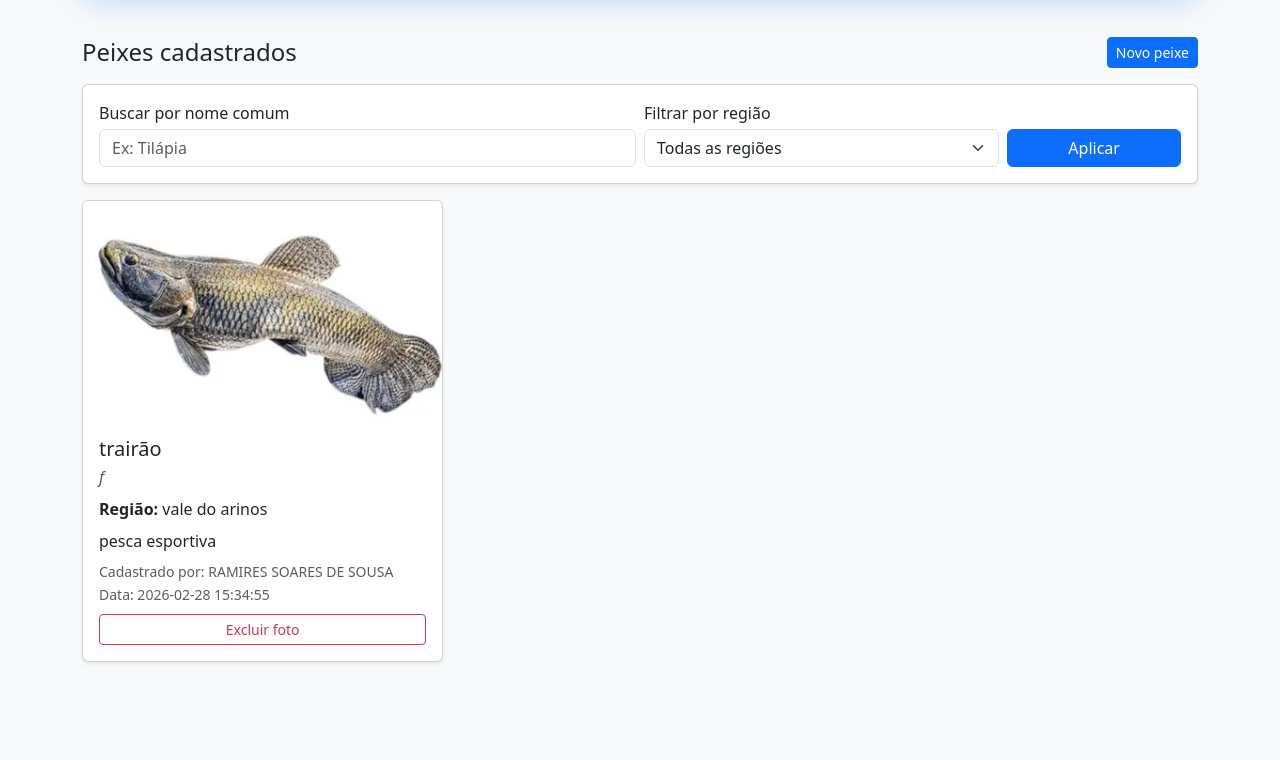
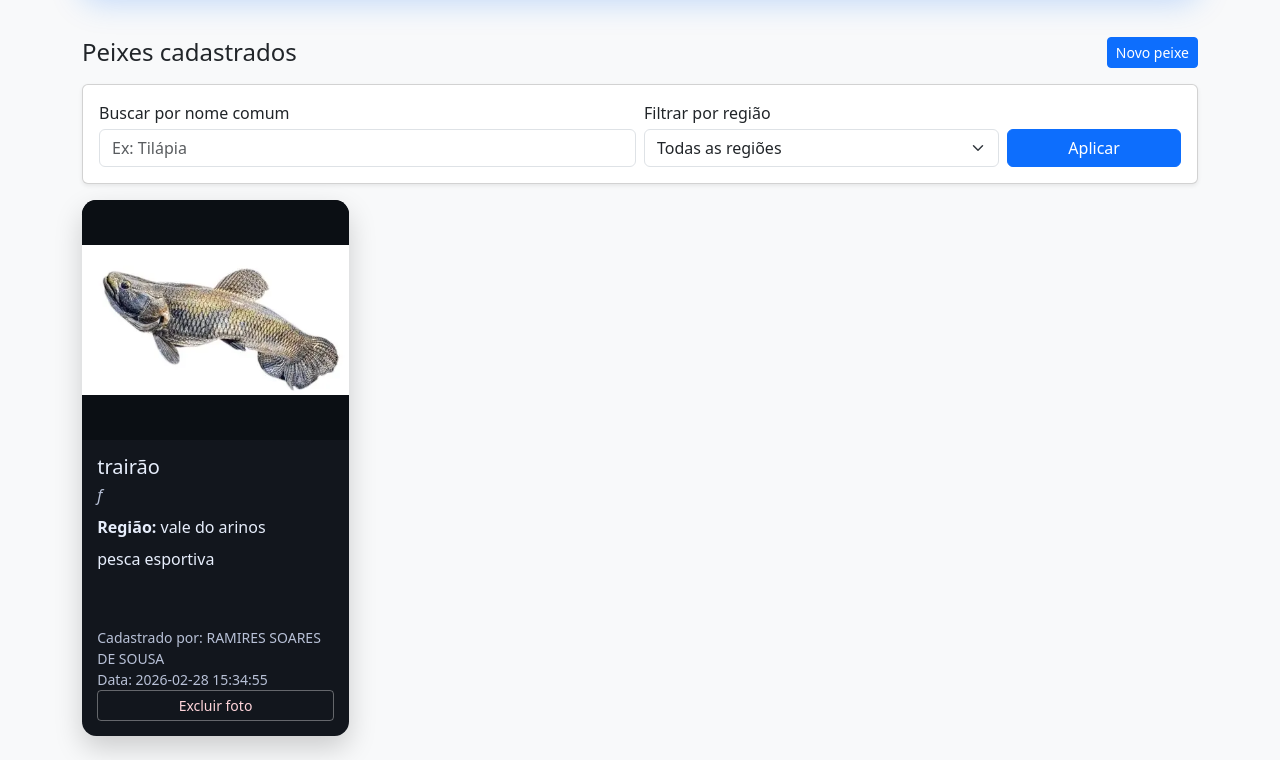
Before and after one commit to ramiressoares/app-catalogo, a Flask app: page /inicio in a window 1280 px wide. Shown: the part 342-1102 px from the top of the page. Before the commit the page ends 1005 px from the top, so only its background shows below. Run offline with Flask 3, Linux system fonts and the light colour scheme; a user stored in the database is signed in; data comes from the database, SQL or seed files in the repository.

Commit message:
melhorando layout estilo spotfy e visualizacao de imagem em modal

```diff
--- a/static/css/styles.css
+++ b/static/css/styles.css
@@ -37,8 +37,119 @@
 
 .fish-card-image {
     width: 100%;
-    height: 220px;
-    object-fit: cover;
+    height: 240px;
+    object-fit: contain;
+    background: #0b0f14;
+}
+
+.fish-grid {
+    display: grid;
+    gap: 1rem;
+    grid-template-columns: repeat(auto-fill, minmax(250px, 1fr));
+}
+
+.fish-card {
+    border-radius: 0.9rem;
+    overflow: hidden;
+    background: #12161d;
+    color: #e7eefc;
+    box-shadow: 0 12px 28px rgba(0, 0, 0, 0.18);
+    transition: transform 0.2s ease, box-shadow 0.2s ease;
+    height: 100%;
+    display: flex;
+    flex-direction: column;
+}
+
+.fish-card:hover {
+    transform: translateY(-2px);
+    box-shadow: 0 16px 30px rgba(0, 0, 0, 0.22);
+}
+
+.fish-image-button {
+    border: 0;
+    padding: 0;
+    width: 100%;
+    background: #0b0f14;
+    display: block;
+    cursor: zoom-in;
+}
+
+.fish-card-body {
+    padding: 0.95rem;
+    display: flex;
+    flex-direction: column;
+    flex: 1;
+}
+
+.fish-card .card-text {
+    display: -webkit-box;
+    -webkit-line-clamp: 3;
+    -webkit-box-orient: vertical;
+    overflow: hidden;
+    min-height: 4.5rem;
+}
+
+.fish-card form.mt-2,
+.fish-card small.text-muted.d-block.mt-2 {
+    margin-top: auto !important;
+}
+
+.fish-card .text-muted {
+    color: #b8c1d7 !important;
+}
+
+.fish-card .btn-outline-danger {
+    border-color: rgba(255, 255, 255, 0.35);
+    color: #ffd4da;
+}
+
+.fish-card .btn-outline-danger:hover {
+    background-color: #dc3545;
+    border-color: #dc3545;
+    color: #fff;
+}
+
+.fish-modal {
+    position: fixed;
+    inset: 0;
+    background: rgba(0, 0, 0, 0.82);
+    display: none;
+    align-items: center;
+    justify-content: center;
+    padding: 1rem;
+    z-index: 2000;
+}
+
+.fish-modal.is-open {
+    display: flex;
+}
+
+.fish-modal-content {
+    position: relative;
+    width: min(100%, 980px);
+}
+
+.fish-modal-image {
+    width: 100%;
+    max-height: 88vh;
+    border-radius: 0.7rem;
+    object-fit: contain;
+    background: #000;
+}
+
+.fish-modal-close {
+    position: absolute;
+    top: -0.8rem;
+    right: -0.1rem;
+    border: 0;
+    width: 2rem;
+    height: 2rem;
+    border-radius: 50%;
+    background: #ffffff;
+    color: #111;
+    font-size: 1.25rem;
+    line-height: 1;
+    cursor: pointer;
 }
 
 .mobile-full-btn,
@@ -81,4 +192,18 @@
     .card-body {
         padding: 0.9rem;
     }
+
+    .fish-grid {
+        grid-template-columns: 1fr;
+    }
+
+    .fish-modal-content {
+        width: 100%;
+    }
+
+    .fish-modal-close {
+        top: 0.35rem;
+        right: 0.35rem;
+        background: rgba(255, 255, 255, 0.95);
+    }
 }
--- a/templates/index.html
+++ b/templates/index.html
@@ -44,12 +44,13 @@
 </div>
 
 {% if peixes %}
-    <div class="row g-3">
+    <div class="fish-grid" id="fishGrid">
         {% for peixe in peixes %}
-            <div class="col-12 col-md-6 col-lg-4">
-                <div class="card h-100 shadow-sm fish-card">
-                    <img src="{{ url_for('static', filename='uploads/' ~ peixe['foto']) }}" class="card-img-top fish-card-image" alt="Foto de {{ peixe['nome_comum'] }}">
-                    <div class="card-body">
+            <article class="fish-card">
+                <button type="button" class="fish-image-button" data-fish-image="{{ url_for('static', filename='uploads/' ~ peixe['foto']) }}" data-fish-name="{{ peixe['nome_comum'] }}" aria-label="Ampliar imagem de {{ peixe['nome_comum'] }}">
+                    <img src="{{ url_for('static', filename='uploads/' ~ peixe['foto']) }}" class="fish-card-image" alt="Foto de {{ peixe['nome_comum'] }}">
+                </button>
+                <div class="card-body fish-card-body">
                         <h2 class="h5 card-title mb-1">{{ peixe['nome_comum'] }}</h2>
                         <p class="text-muted mb-2"><em>{{ peixe['nome_cientifico'] }}</em></p>
                         <p class="mb-2"><strong>Região:</strong> {{ peixe['regiao'] }}</p>
@@ -64,14 +65,72 @@
                         {% elif peixe['delete_window_expired'] %}
                             <small class="text-muted d-block mt-2">Prazo de 20 minutos expirado. Apenas administrador pode excluir agora.</small>
                         {% endif %}
-                    </div>
                 </div>
-            </div>
+            </article>
         {% endfor %}
+    </div>
+
+    <div class="fish-modal" id="fishImageModal" aria-hidden="true" role="dialog" aria-modal="true">
+        <div class="fish-modal-content" role="document">
+            <button type="button" class="fish-modal-close" id="fishModalClose" aria-label="Fechar visualizador">&times;</button>
+            <img src="" alt="Imagem ampliada do peixe" id="fishModalImage" class="fish-modal-image">
+        </div>
     </div>
 {% else %}
     <div class="alert alert-info mb-0" role="alert">
         Nenhum peixe encontrado para os filtros informados.
     </div>
 {% endif %}
+
+<script>
+    (function () {
+        const modal = document.getElementById('fishImageModal');
+        const modalImage = document.getElementById('fishModalImage');
+        const closeButton = document.getElementById('fishModalClose');
+        const imageButtons = document.querySelectorAll('.fish-image-button');
+
+        if (!modal || !modalImage || !closeButton || !imageButtons.length) {
+            return;
+        }
+
+        function openModal(src, name) {
+            modalImage.src = src;
+            modalImage.alt = 'Imagem ampliada de ' + name;
+            modal.classList.add('is-open');
+            modal.setAttribute('aria-hidden', 'false');
+            document.body.classList.add('modal-open');
+        }
+
+        function closeModal() {
+            modal.classList.remove('is-open');
+            modal.setAttribute('aria-hidden', 'true');
+            modalImage.src = '';
+            document.body.classList.remove('modal-open');
+        }
+
+        imageButtons.forEach(function (button) {
+            button.addEventListener('click', function () {
+                const src = button.getAttribute('data-fish-image');
+                const name = button.getAttribute('data-fish-name') || 'peixe';
+                if (src) {
+                    openModal(src, name);
+                }
+            });
+        });
+
+        closeButton.addEventListener('click', closeModal);
+
+        modal.addEventListener('click', function (event) {
+            if (event.target === modal) {
+                closeModal();
+            }
+        });
+
+        document.addEventListener('keydown', function (event) {
+            if (event.key === 'Escape' && modal.classList.contains('is-open')) {
+                closeModal();
+            }
+        });
+    })();
+</script>
 {% endblock %}
```
